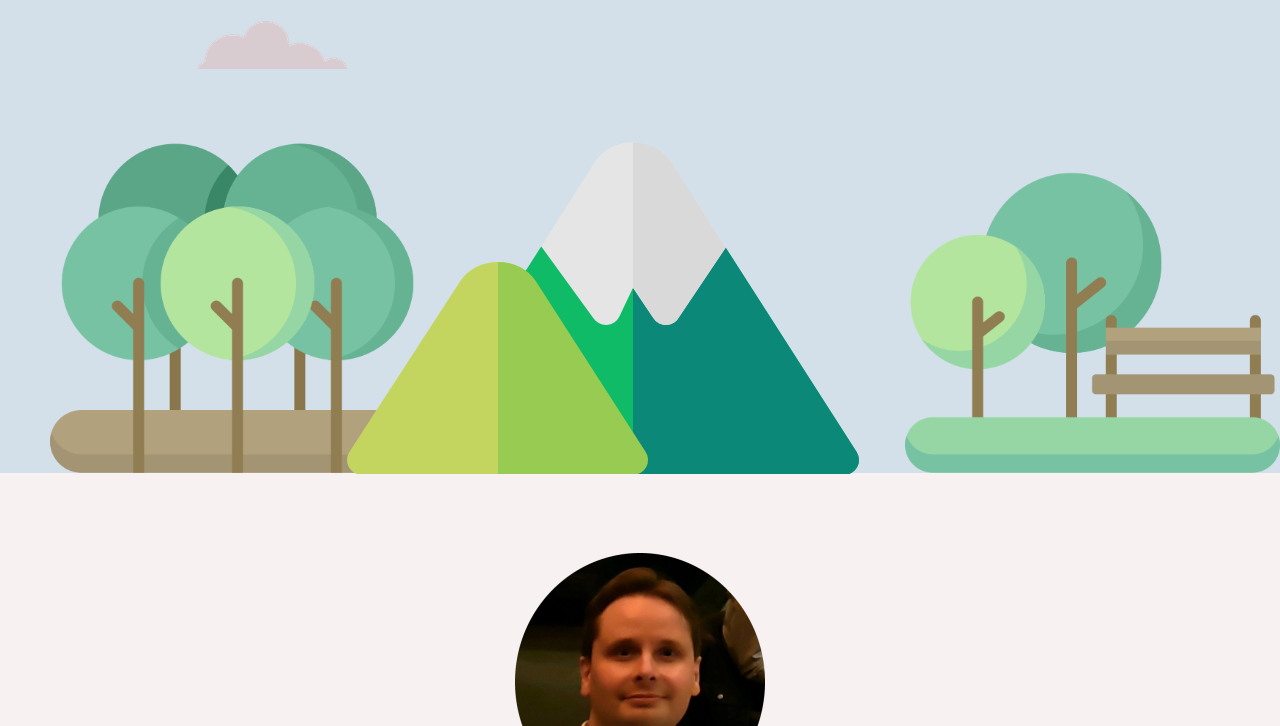
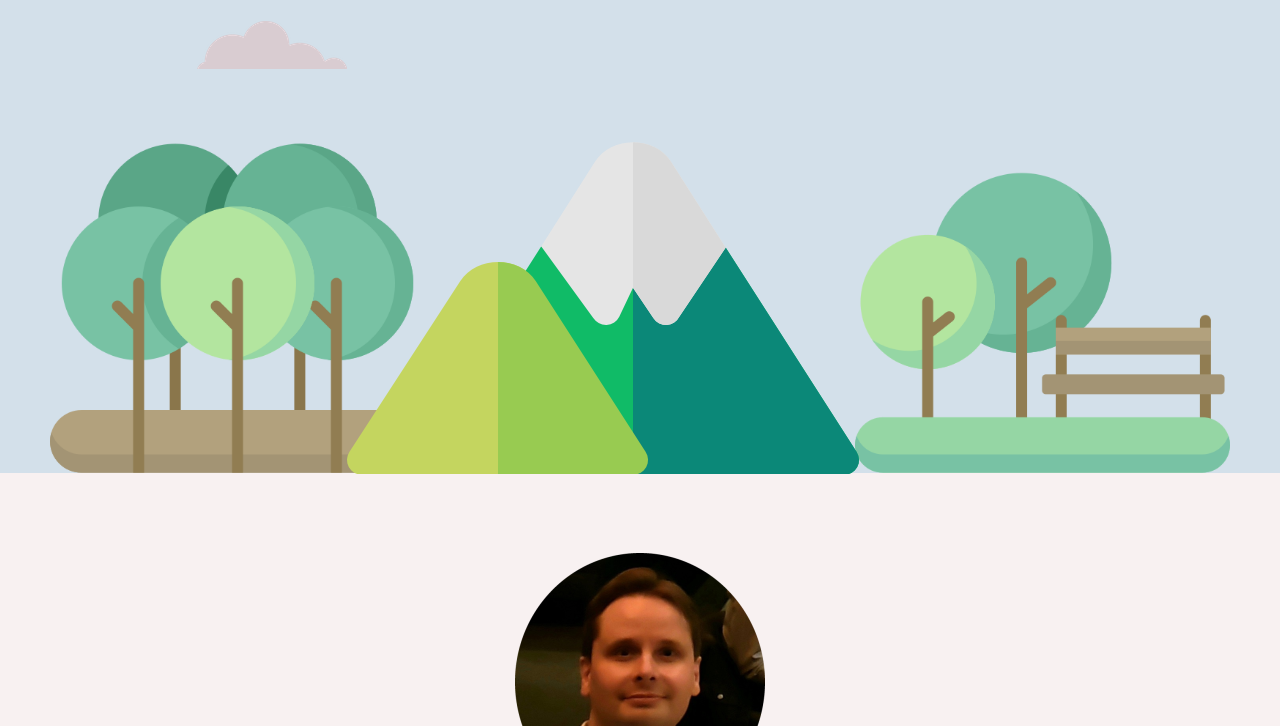
Before and after one commit to ShaunEdm121/Professional, a plain HTML site: page index.html in a window 1280 px wide. Shown: the part 374-1100 px from the top of the page. Drawn offline with Linux system fonts and the light colour scheme.

Commit message:
Update styles.css

```diff
--- a/CSS/styles.css
+++ b/CSS/styles.css
@@ -234,7 +234,7 @@ width:75px;
   right: 0px;
   bottom: 0px;
   width: 375px;
-  margin-left: 50px;
+  margin-right: 50px;
 }
 
 .mountain {
```
